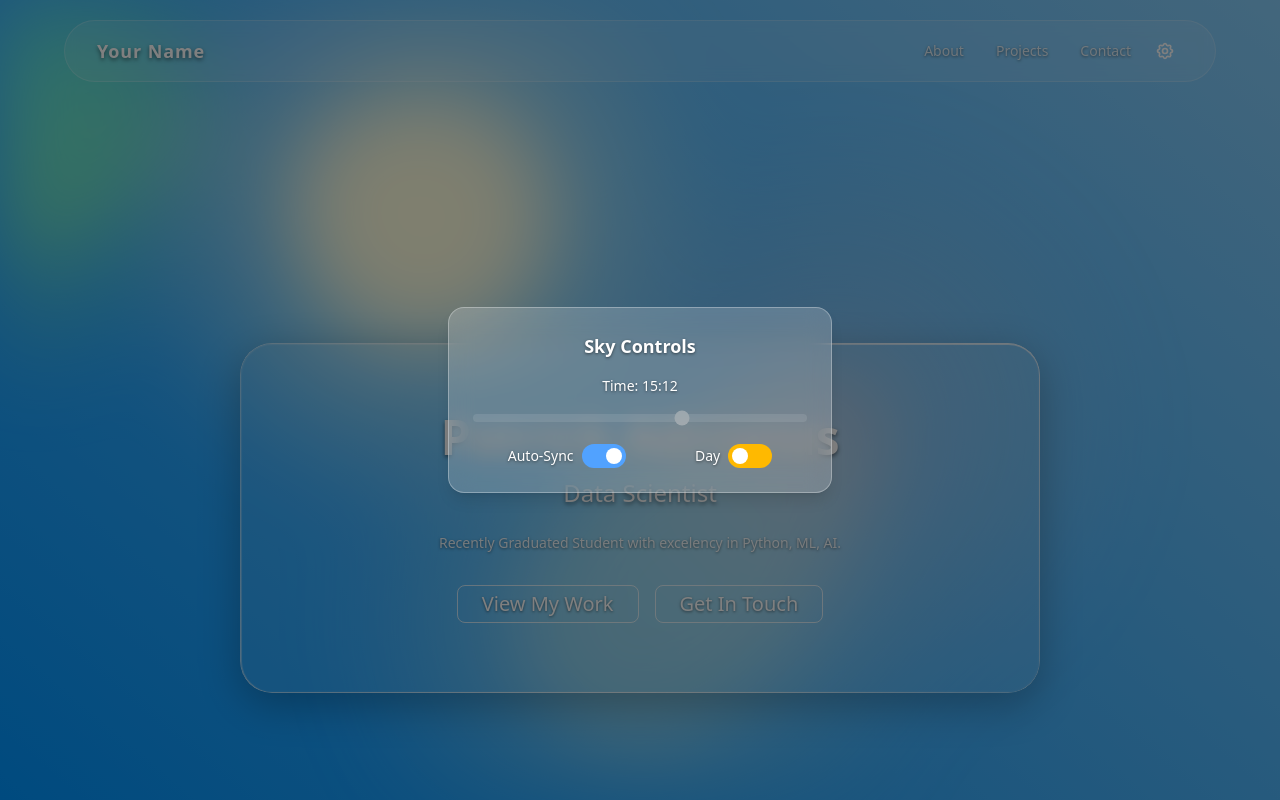
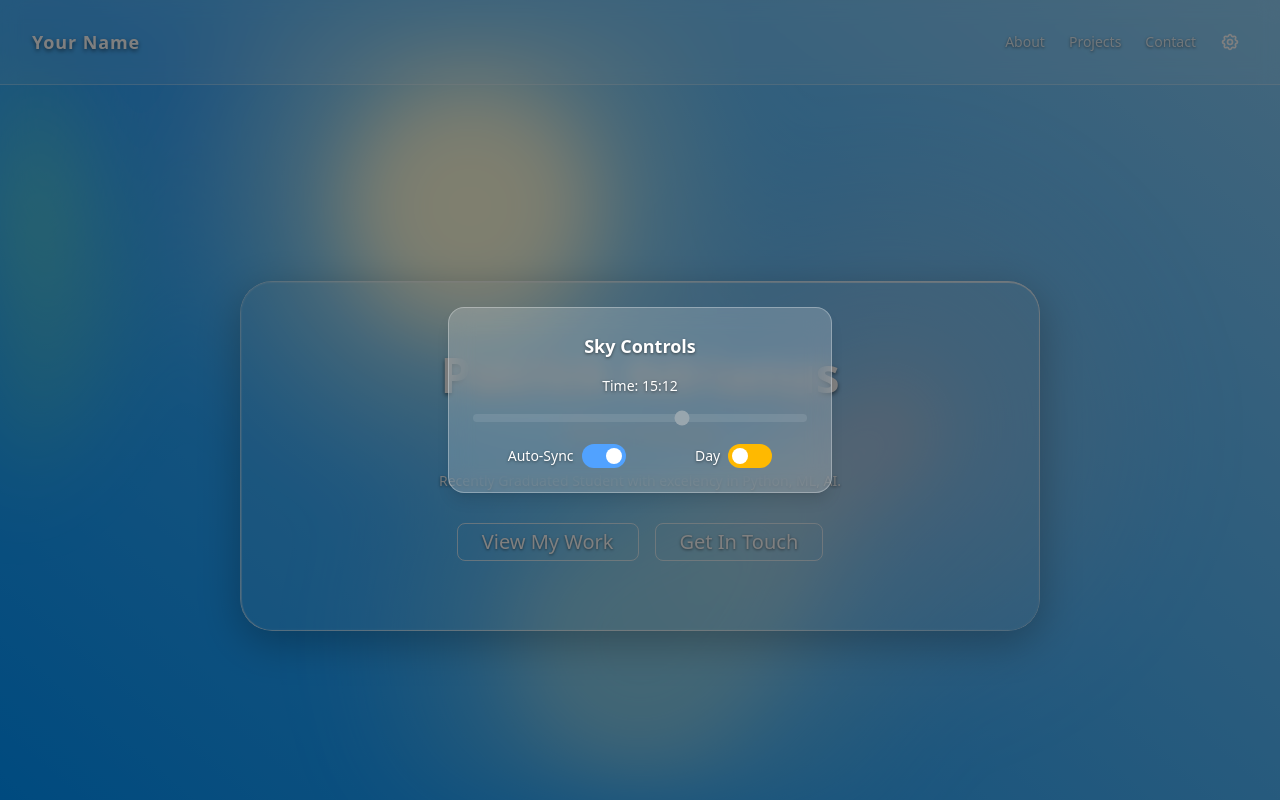
Before and after one commit to FallenUns/personal-website, a React (Vite) app: page / in a window 1280 px wide. Both pictures are taken after a click on the button "Toggle sky controls". Shown: the top 800 px of the page. Built offline with nearby package versions, Linux system fonts and the light colour scheme.

Commit message:
feat: Navbar bug fixes

```diff
--- a/src/App.tsx
+++ b/src/App.tsx
@@ -1,82 +1,60 @@
-import React, { useState, useEffect, lazy, Suspense, useCallback, useRef } from 'react';
-import './App.css';
-
-// Lazy load components for better initial bundle size
-const GooeyBackground = lazy(() => import('./components/GooeyBackground'));
-const HeroSection = lazy(() => import('./components/HeroSection'));
-const ProjectsSection = lazy(() => import('./components/ProjectsSection'));
-const Navbar = lazy(() => import('./components/NavBar'));
-
-// Loading component for suspense
-const LoadingSpinner = () => (
-  <div className="fixed inset-0 flex items-center justify-center bg-gradient-to-br from-purple-900 to-blue-900">
-    <div className="animate-spin rounded-full h-32 w-32 border-b-2 border-white"></div>
-  </div>
-);
-
+import React, { useState, useEffect } from 'react';
+import GooeyBackground from './components/GooeyBackground.tsx';
+import HeroSection from './components/HeroSection.tsx';
+import ProjectsSection from './components/ProjectsSection.tsx';
+import Navbar from './components/NavBar.tsx';
 function App() {
-  const mainScrollRef = useRef<HTMLDivElement>(null);
-
-  // Optimize initial time calculation
+  // Correctly manage time, auto-sync, and day/night state
   const [isAuto, setIsAuto] = useState(true);
   const [currentTime, setCurrentTime] = useState(() => {
     const now = new Date();
     return now.getHours() + now.getMinutes() / 60;
   });
-  const [isNight, setIsNight] = useState(() => {
-    const now = new Date();
-    const time = now.getHours() + now.getMinutes() / 60;
-    return time >= 18 || time < 6;
-  });
+  const [isNight, setIsNight] = useState(currentTime >= 18 || currentTime < 6);
 
   // Effect to update time automatically if isAuto is true
   useEffect(() => {
-    if (!isAuto) return;
-
+    if (isAuto) {
       const timer = setInterval(() => {
         const now = new Date();
         const newTime = now.getHours() + now.getMinutes() / 60;
         setCurrentTime(newTime);
         setIsNight(newTime >= 18 || newTime < 6);
-    }, 60000); // Update every minute
-
+      }, 60000);
       return () => clearInterval(timer);
+    }
   }, [isAuto]);
 
-  // Memoized handlers to prevent unnecessary re-renders
-  const handleTimeChange = useCallback((e: React.ChangeEvent<HTMLInputElement>) => {
+  const handleTimeChange = (e: React.ChangeEvent<HTMLInputElement>) => {
     if (isAuto) setIsAuto(false);
     const newTime = parseFloat(e.target.value);
     setCurrentTime(newTime);
     setIsNight(newTime >= 18 || newTime < 6);
-  }, [isAuto]);
+  };
 
-  const handleToggleAuto = useCallback(() => {
-    setIsAuto(prev => {
-      const newIsAuto = !prev;
+  const handleToggleAuto = () => {
+    const newIsAuto = !isAuto;
+    setIsAuto(newIsAuto);
     if (newIsAuto) {
       const now = new Date();
       const newTime = now.getHours() + now.getMinutes() / 60;
       setCurrentTime(newTime);
       setIsNight(newTime >= 18 || newTime < 6);
     }
-      return newIsAuto;
-    });
-  }, []);
+  };
 
-  const handleToggleDayNight = useCallback(() => {
-    setIsAuto(false);
-    setIsNight(prev => {
-      const newIsNight = !prev;
+  // Fixed handler for the Day/Night toggle
+  const handleToggleDayNight = () => {
+    setIsAuto(false); // Manual override
+    const newIsNight = !isNight;
+    setIsNight(newIsNight);
     setCurrentTime(newIsNight ? 20 : 8); // 8 PM for Night, 8 AM for Day
-      return newIsNight;
-    });
-  }, []);
+  };
 
   return (
-    <Suspense fallback={<LoadingSpinner />}>
+    <>
       <GooeyBackground hour={currentTime} />
-
+      {/* The Navbar is outside the main scrollable area to remain fixed */}
       <Navbar
         time={currentTime}
         onTimeChange={handleTimeChange}
@@ -85,14 +63,11 @@ function App() {
         isAuto={isAuto}
         onToggleAuto={handleToggleAuto}
       />
-      {/* Main scrollable container */}
-      <main
-        ref={mainScrollRef}
-        className={`relative z-10 h-screen overflow-y-auto hide-scrollbar`}
-      >
+      {/* This main element will contain all scrollable content */}
+      <main className="relative z-10">
         <HeroSection />
         <ProjectsSection />
-        {/* Add more content to ensure scrollability */}
+        {/* Add a footer or contact section here if you like */}
         <div className="h-screen bg-gradient-to-b from-transparent to-black/20 flex items-center justify-center">
           <div className="text-white text-center">
             <h2 className="text-3xl font-bold mb-4">More Content</h2>
@@ -106,7 +81,7 @@ function App() {
           </div>
         </div>
       </main>
-    </Suspense>
+    </>
   );
 }
 
--- a/src/components/NavBar.tsx
+++ b/src/components/NavBar.tsx
@@ -1,4 +1,4 @@
-import React, { useState, memo, useCallback } from 'react';
+import React, { useState, useEffect } from 'react';
 import { motion, AnimatePresence } from 'framer-motion';
 
 // Interfaces for component props, based on your App.tsx state
@@ -11,161 +11,105 @@ interface NavbarProps {
   onToggleDayNight: () => void;
 }
 
-interface SkyControllerModalProps extends Omit<NavbarProps, 'isScrolled'> {
+interface SkyControllerModalProps extends NavbarProps {
   onClose: () => void;
 }
 
-// Memoized settings icon component
-const SettingsIcon = memo(() => (
-  <svg
-    xmlns="http://www.w3.org/2000/svg"
-    className="h-5 w-5 text-white"
-    fill="none"
-    viewBox="0 0 24 24"
-    stroke="currentColor"
-    aria-hidden="true"
-  >
-    <path
-      strokeLinecap="round"
-      strokeLinejoin="round"
-      strokeWidth={2}
-      d="M10.325 4.317c.426-1.756 2.924-1.756 3.35 0a1.724 1.724 0 002.573 1.066c1.543-.94 3.31.826 2.37 2.37a1.724 1.724 0 001.065 2.572c1.756.426 1.756 2.924 0 3.35a1.724 1.724 0 00-1.066 2.573c.94 1.543-.826 3.31-2.37 2.37a1.724 1.724 0 00-2.572 1.065c-.426 1.756-2.924 1.756-3.35 0a1.724 1.724 0 00-2.573-1.066c-1.543.94-3.31-.826-2.37-2.37a1.724 1.724 0 00-1.065-2.572c-1.756-.426-1.756-2.924 0-3.35a1.724 1.724 0 001.066-2.573c-.94-1.543.826-3.31 2.37-2.37.996.608 2.296.07 2.572-1.065z"
-    />
-    <path
-      strokeLinecap="round"
-      strokeLinejoin="round"
-      strokeWidth={2}
-      d="M15 12a3 3 0 11-6 0 3 3 0 016 0z"
-    />
-  </svg>
-));
-
-SettingsIcon.displayName = 'SettingsIcon';
-
-// Memoized modal component
-const SkyControllerModal = memo<SkyControllerModalProps>(({ onClose, ...props }) => {
-  const handleBackdropClick = useCallback((e: React.MouseEvent) => {
-    if (e.target === e.currentTarget) {
-      onClose();
-    }
-  }, [onClose]);
-
-  const handleContentClick = useCallback((e: React.MouseEvent) => {
-    e.stopPropagation();
-  }, []);
-
+// The pop-up modal for the sky controls, same as in your original file
+const SkyControllerModal: React.FC<SkyControllerModalProps> = ({ onClose, ...props }) => {
     return (
-    <motion.div
-      className="fixed inset-0 z-50 flex items-center justify-center bg-black/50"
-      initial={{ opacity: 0 }}
-      animate={{ opacity: 1 }}
-      exit={{ opacity: 0 }}
-      onClick={handleBackdropClick}
-    >
-      <motion.div
-        className="backdrop-blur-md bg-white/20 border border-white/30 rounded-2xl shadow-lg p-6 w-full max-w-sm text-white"
-        initial={{ scale: 0.9, opacity: 0 }}
-        animate={{ scale: 1, opacity: 1 }}
-        exit={{ scale: 0.9, opacity: 0 }}
-        transition={{ type: 'spring', stiffness: 300, damping: 30 }}
-        onClick={handleContentClick}
-      >
+        <motion.div className="fixed inset-0 z-50 flex items-center justify-center bg-black/50" initial={{ opacity: 0 }} animate={{ opacity: 1 }} exit={{ opacity: 0 }} onClick={onClose}>
+            <motion.div className="backdrop-blur-md bg-white/20 border border-white/30 rounded-2xl shadow-lg p-6 w-full max-w-sm text-white" initial={{ scale: 0.9, opacity: 0 }} animate={{ scale: 1, opacity: 1 }} exit={{ scale: 0.9, opacity: 0 }} transition={{ type: 'spring', stiffness: 300, damping: 30 }} onClick={(e) => e.stopPropagation()}>
                 <h3 className="text-lg font-bold text-center mb-4 [text-shadow:0_1px_3px_rgba(0,0,0,0.5)]">Sky Controls</h3>
                 <div className="mb-4">
-          <label htmlFor="time-slider" className="block text-sm font-medium mb-2 text-center [text-shadow:0_1px_3px_rgba(0,0,0,0.5)]">
-            Time: {String(Math.floor(props.time)).padStart(2, '0')}:{String(Math.round((props.time % 1) * 60)).padStart(2, '0')}
-          </label>
-          <input
-            id="time-slider"
-            type="range"
-            min="0"
-            max="23.99"
-            step="0.01"
-            value={props.time}
-            onChange={props.onTimeChange}
-            disabled={props.isAuto}
-            className="w-full h-2 bg-white/20 rounded-lg appearance-none cursor-pointer accent-white disabled:opacity-50"
-          />
+                    <label htmlFor="time-slider" className="block text-sm font-medium mb-2 text-center [text-shadow:0_1px_3px_rgba(0,0,0,0.5)]">Time: {String(Math.floor(props.time)).padStart(2, '0')}:{String(Math.round((props.time % 1) * 60)).padStart(2, '0')}</label>
+                    <input id="time-slider" type="range" min="0" max="23.99" step="0.01" value={props.time} onChange={props.onTimeChange} disabled={props.isAuto} className="w-full h-2 bg-white/20 rounded-lg appearance-none cursor-pointer accent-white disabled:opacity-50" />
                 </div>
                 <div className="flex items-center justify-around text-sm mt-4">
                     <div className="flex items-center space-x-2">
                         <span className="[text-shadow:0_1px_3px_rgba(0,0,0,0.5)]">Auto-Sync</span>
-            <button
-              onClick={props.onToggleAuto}
-              className={`relative inline-flex h-6 w-11 items-center rounded-full transition-colors ${props.isAuto ? 'bg-blue-400' : 'bg-gray-500'}`}
-              aria-label={`Toggle auto-sync ${props.isAuto ? 'off' : 'on'}`}
-            >
-              <span className={`inline-block h-4 w-4 transform rounded-full bg-white transition-transform ${props.isAuto ? 'translate-x-6' : 'translate-x-1'}`} />
-            </button>
+                        <button onClick={props.onToggleAuto} className={`relative inline-flex h-6 w-11 items-center rounded-full transition-colors ${props.isAuto ? 'bg-blue-400' : 'bg-gray-500'}`}><span className={`inline-block h-4 w-4 transform rounded-full bg-white transition-transform ${props.isAuto ? 'translate-x-6' : 'translate-x-1'}`} /></button>
                     </div>
                     <div className="flex items-center space-x-2">
                         <span className="[text-shadow:0_1px_3px_rgba(0,0,0,0.5)]">{props.isNight ? 'Night' : 'Day'}</span>
-            <button
-              onClick={props.onToggleDayNight}
-              className={`relative inline-flex h-6 w-11 items-center rounded-full transition-colors ${props.isNight ? 'bg-purple-600' : 'bg-amber-400'}`}
-              aria-label={`Toggle to ${props.isNight ? 'day' : 'night'} mode`}
-            >
-              <span className={`inline-block h-4 w-4 transform rounded-full bg-white transition-transform ${props.isNight ? 'translate-x-6' : 'translate-x-1'}`} />
-            </button>
+                        <button onClick={props.onToggleDayNight} className={`relative inline-flex h-6 w-11 items-center rounded-full transition-colors ${props.isNight ? 'bg-purple-600' : 'bg-amber-400'}`}><span className={`inline-block h-4 w-4 transform rounded-full bg-white transition-transform ${props.isNight ? 'translate-x-6' : 'translate-x-1'}`} /></button>
                     </div>
                 </div>
             </motion.div>
         </motion.div>
     );
-});
+};
 
-SkyControllerModal.displayName = 'SkyControllerModal';
 
 const Navbar: React.FC<NavbarProps> = (props) => {
+  const [isScrolled, setIsScrolled] = useState(false);
   const [isControllerVisible, setIsControllerVisible] = useState(false);
 
-  const handleToggleController = useCallback(() => {
-    setIsControllerVisible(prev => !prev);
+  useEffect(() => {
+    const handleScroll = () => setIsScrolled(window.scrollY > 10);
+    window.addEventListener('scroll', handleScroll);
+    return () => window.removeEventListener('scroll', handleScroll);
   }, []);
 
-  const handleCloseController = useCallback(() => {
-    setIsControllerVisible(false);
-  }, []);
+  const navVariants = {
+    top: {
+      backgroundColor: 'rgba(255, 255, 255, 0.1)',
+      backdropFilter: 'blur(10px)',
+      borderBottomWidth: '1px',
+      borderColor: 'rgba(255, 255, 255, 0.3)',
+      borderRadius: '0px',
+      maxWidth: '100%',
+      top: '0px',
+      padding: '24px 32px',
+    },
+    scrolled: {
+      backgroundColor: 'rgba(255, 255, 255, 0.1)',
+      backdropFilter: 'blur(10px)',
+      borderRadius: '9999px',
+      borderWidth: '1px',
+      borderColor: 'rgba(255, 255, 255, 0.2)',
+      // UPDATED: Increased width of the pill
+      maxWidth: '800px',
+      top: '16px',
+      padding: '12px 24px',
+    },
+  };
+
+  const SettingsIcon = () => (
+    <svg xmlns="http://www.w3.org/2000/svg" className="h-5 w-5 text-white" fill="none" viewBox="0 0 24 24" stroke="currentColor"><path strokeLinecap="round" strokeLinejoin="round" strokeWidth={2} d="M10.325 4.317c.426-1.756 2.924-1.756 3.35 0a1.724 1.724 0 002.573 1.066c1.543-.94 3.31.826 2.37 2.37a1.724 1.724 0 001.065 2.572c1.756.426 1.756 2.924 0 3.35a1.724 1.724 0 00-1.066 2.573c.94 1.543-.826 3.31-2.37 2.37a1.724 1.724 0 00-2.572 1.065c-.426 1.756-2.924 1.756-3.35 0a1.724 1.724 0 00-2.573-1.066c-1.543.94-3.31-.826-2.37-2.37a1.724 1.724 0 00-1.065-2.572c-1.756-.426-1.756-2.924 0-3.35a1.724 1.724 0 001.066-2.573c-.94-1.543.826-3.31 2.37-2.37.996.608 2.296.07 2.572-1.065z" /><path strokeLinecap="round" strokeLinejoin="round" strokeWidth={2} d="M15 12a3 3 0 11-6 0 3 3 0 016 0z" /></svg>
+  );
+
   return (
     <>
-      <nav
-        className="sticky top-5 mx-auto z-50" // Modified line: Replaced 'left-1/2 transform -translate-x-1/2' with 'mx-auto'
-        style={{
-          backgroundColor: 'rgba(255, 255, 255, 0.1)',
-          backdropFilter: 'blur(7px)',
-          borderRadius: '9999px',
-          border: '1px solid rgba(255, 255, 255, 0.2)',
-          padding: '12px 32px',
-          maxWidth: '1800px',
-          width: '90vw'
-        }}
+      <motion.nav
+        className="fixed inset-x-0 z-50 mx-auto flex items-center justify-between font-sans"
+        variants={navVariants}
+        animate={isScrolled ? 'scrolled' : 'top'}
+        // UPDATED: Using a custom cubic bezier for a very smooth transition
+        transition={{ duration: 0.5, ease: [0.16, 1, 0.3, 1] }}
       >
-        <div className="flex items-center justify-between font-sans">
         <div className="text-lg font-bold text-white tracking-wider [text-shadow:0_2px_4px_rgba(0,0,0,0.5)]">
           Your Name
         </div>
         <div className="flex items-center space-x-4 text-sm text-white/80">
-            <div className="hidden md:flex items-center space-x-8">
-              <a href="#about" className="hover:text-white transition-colors duration-300 [text-shadow:0_1px_3px_rgba(0,0,0,0.5)] font-medium">About</a>
-              <a href="#projects" className="hover:text-white transition-colors duration-300 [text-shadow:0_1px_3px_rgba(0,0,0,0.5)] font-medium">Projects</a>
-              <a href="#contact" className="hover:text-white transition-colors duration-300 [text-shadow:0_1px_3px_rgba(0,0,0,0.5)] font-medium">Contact</a>
+            <div className="hidden md:flex items-center space-x-6">
+              <a href="#about" className="hover:text-white transition-colors duration-300 [text-shadow:0_1px_3px_rgba(0,0,0,0.5)]">About</a>
+              <a href="#projects" className="hover:text-white transition-colors duration-300 [text-shadow:0_1px_3px_rgba(0,0,0,0.5)]">Projects</a>
+              <a href="#contact" className="hover:text-white transition-colors duration-300 [text-shadow:0_1px_3px_rgba(0,0,0,0.5)]">Contact</a>
             </div>
-            <button
-              onClick={handleToggleController}
-              className="p-2 rounded-full hover:bg-white/20 transition-colors"
-              aria-label="Toggle sky controls"
-            >
+            {/* ADDED: Settings button to open the modal */}
+            <button onClick={() => setIsControllerVisible(true)} className="p-2 rounded-full hover:bg-white/20 transition-colors" aria-label="Toggle sky controls">
               <SettingsIcon />
             </button>
           </div>
-        </div>
-      </nav>
+      </motion.nav>
 
+      {/* ADDED: AnimatePresence and modal for the SkyController */}
       <AnimatePresence>
-        {isControllerVisible && <SkyControllerModal {...props} onClose={handleCloseController} />}
+        {isControllerVisible && <SkyControllerModal {...props} onClose={() => setIsControllerVisible(false)} />}
       </AnimatePresence>
     </>
   );
 };
 
-export default memo(Navbar);
+export default Navbar;
--- a/src/index.css
+++ b/src/index.css
@@ -1,10 +1,8 @@
-/* src/index.css */
 @import "tailwindcss";
 
-/* Performance-optimized global styles */
+/* Adding some sensible default styles back in */
 :root {
-  font-family: system-ui, -apple-system, BlinkMacSystemFont, 'Segoe UI', 'Roboto', 'Oxygen',
-    'Ubuntu', 'Cantarell', 'Open Sans', 'Helvetica Neue', sans-serif;
+  font-family: system-ui, Avenir, Helvetica, Arial, sans-serif;
   line-height: 1.5;
   font-weight: 400;
   color-scheme: light dark;
@@ -14,63 +12,8 @@
   text-rendering: optimizeLegibility;
   -webkit-font-smoothing: antialiased;
   -moz-osx-font-smoothing: grayscale;
-
-  /* Performance improvements */
-  font-display: swap;
 }
 
-/* Prevent body from scrolling and creating a new stacking context */
-html, body {
-  width: 100%;
-  height: 100vh; /* Set a fixed viewport height */
-  overflow: hidden; /* Prevent the body itself from scrolling */
+body {
   margin: 0;
 }
-
-
-body {
-  /* Prevent horizontal scrolling */
-  overflow-x: hidden;
-  /* Improve scroll performance */
-  overscroll-behavior: contain;
-  /* Hardware acceleration properties removed to fix fixed positioning */
-
-  /* Hide scrollbar for Chrome, Safari and Opera */
-  &::-webkit-scrollbar {
-    display: none;
-  }
-  /* Hide scrollbar for IE, Edge and Firefox */
-  -ms-overflow-style: none; /* IE and Edge */
-  scrollbar-width: none;  /* Firefox */
-}
-
-/* Prevent any elements from causing horizontal overflow */
-* {
-  box-sizing: border-box;
-}
-
-/* Optimize for mobile devices */
-@media (max-width: 768px) {
-  :root {
-    /* Reduce visual complexity on mobile */
-    --blur-amount: 20px;
-  }
-
-  .gradient-bg .gradients-container {
-    filter: url(#goo) blur(20px);
-  }
-}
-
-/* Preload critical resources */
-body::before {
-  content: "";
-  position: absolute;
-  top: 0;
-  left: 0;
-  width: 1px;
-  height: 1px;
-  opacity: 0;
-  pointer-events: none;
-  /* Preload font */
-  font-family: system-ui, -apple-system, BlinkMacSystemFont;
-}
```
Lines whose indentation alone changed are shown as unchanged.
